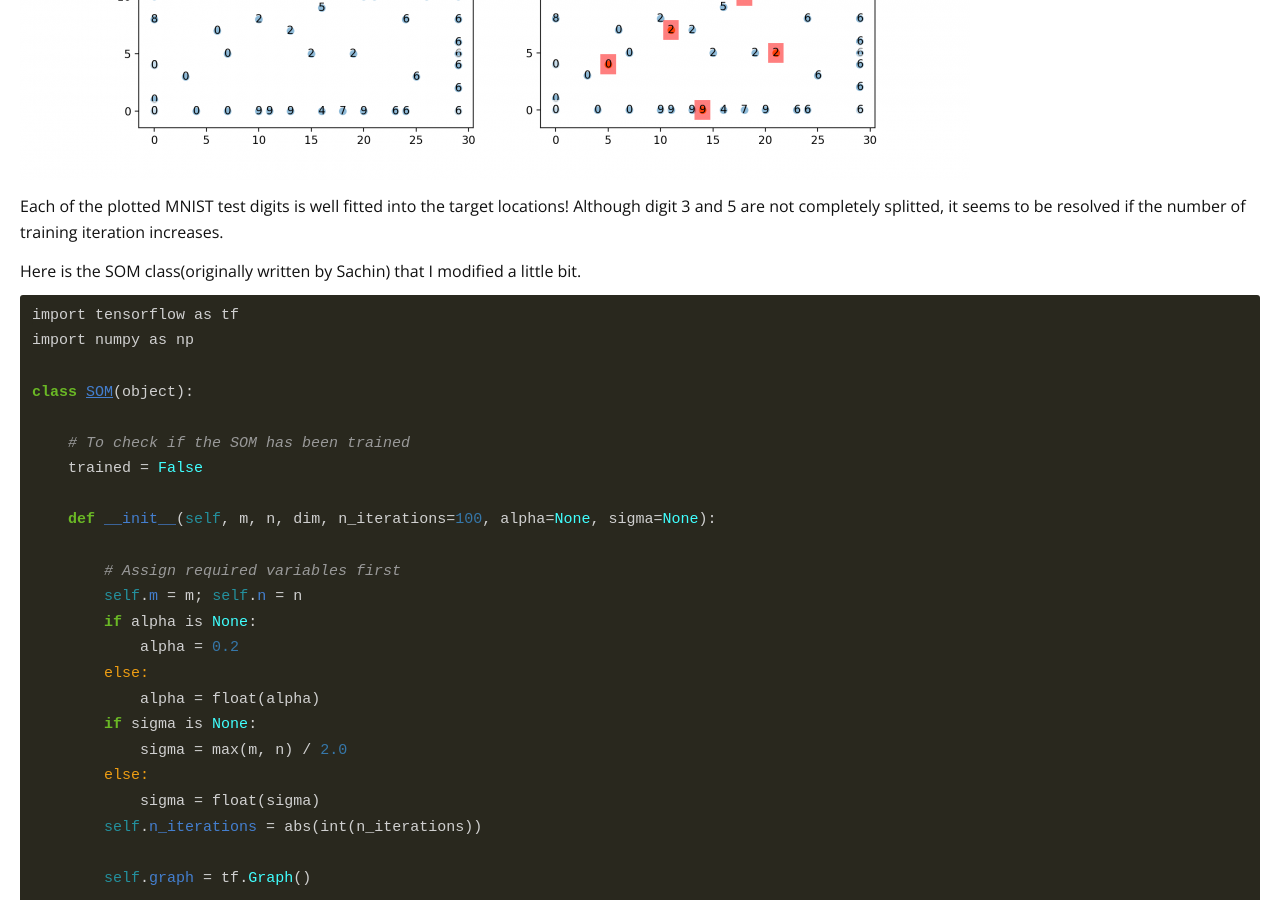
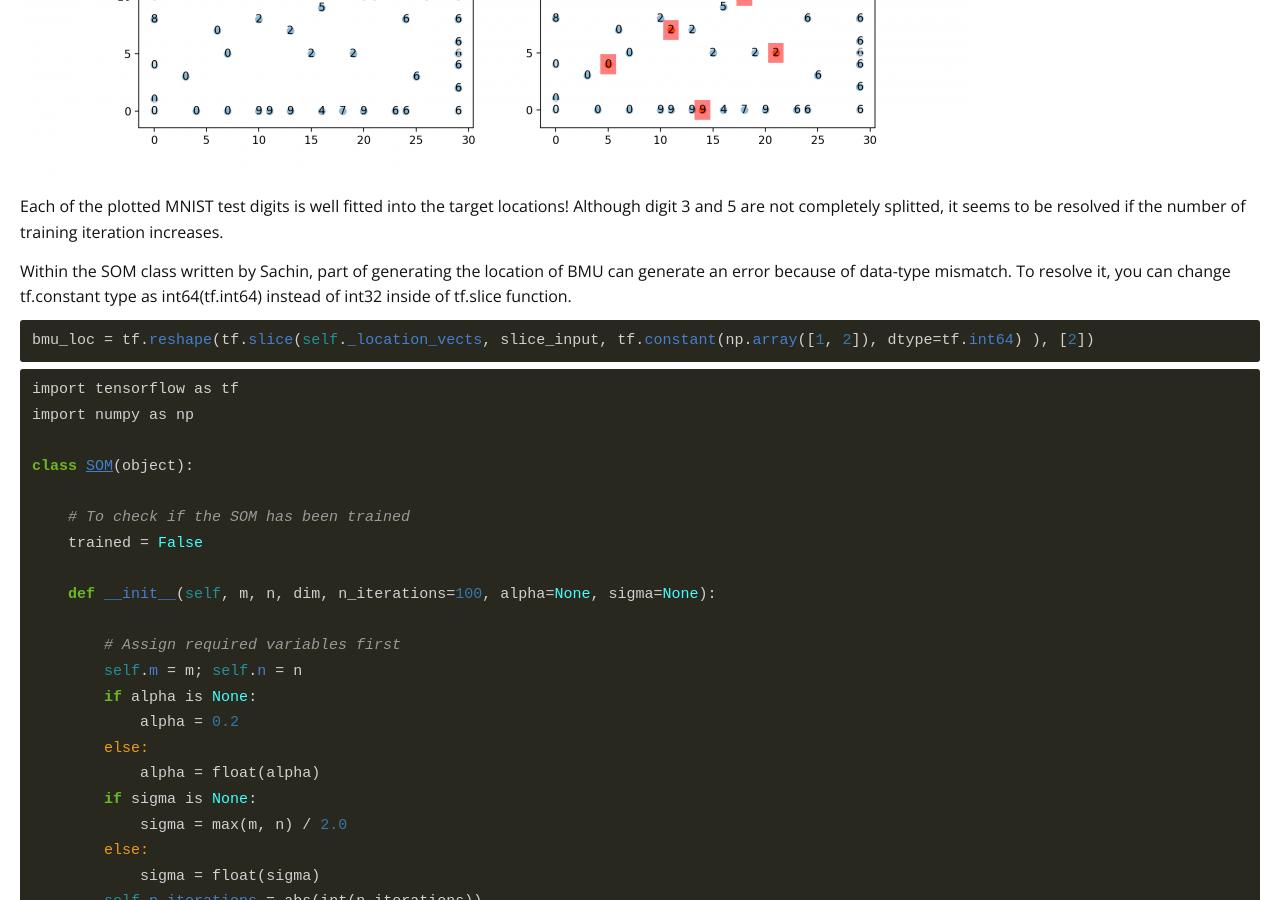
Before and after one commit to wonik/wonikjang.github.io, a Jekyll site: the page built from _posts/2017-06-30-som.md, in a window 1280 px wide and 900 px high, scrolled down 3649 px. Built offline with Jekyll 4.4.1, drawn with Linux system fonts in a browser that asks for light colours; nearby versions of some CDN libraries; comment, search, counter and statistics services are not loaded.

Commit message:
Update 2017-06-30-som.md

```diff
--- a/_posts/2017-06-30-som.md
+++ b/_posts/2017-06-30-som.md
@@ -117,7 +117,15 @@ plt.show()
 
 Each of the plotted MNIST test digits is well fitted into the target locations! Although digit 3 and 5 are not completely splitted, it seems to be resolved if the number of training iteration increases.
 
-Here is the SOM class(originally written by Sachin) that I modified a little bit.
+Within the SOM class written by Sachin, part of generating the location of BMU can generate an error because of data-type mismatch. To resolve it, you can change tf.constant type as int64(tf.int64) instead of int32 inside of tf.slice function.
+
+{% highlight ruby %}
+
+bmu_loc = tf.reshape(tf.slice(self._location_vects, slice_input, tf.constant(np.array([1, 2]), dtype=tf.int64) ), [2])
+
+{% endhighlight %}
+
+
 
 {% highlight ruby %}
 
```
